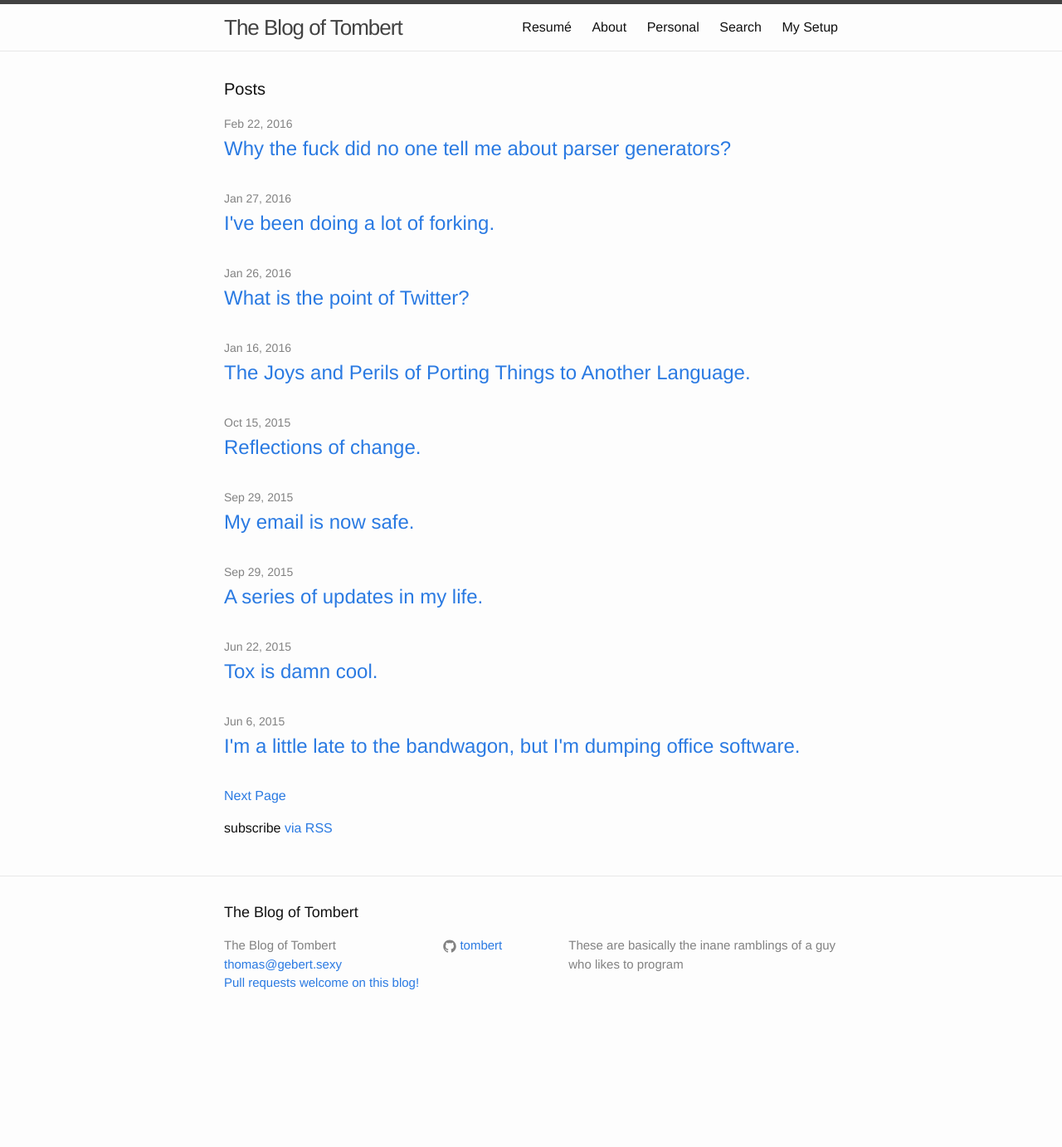
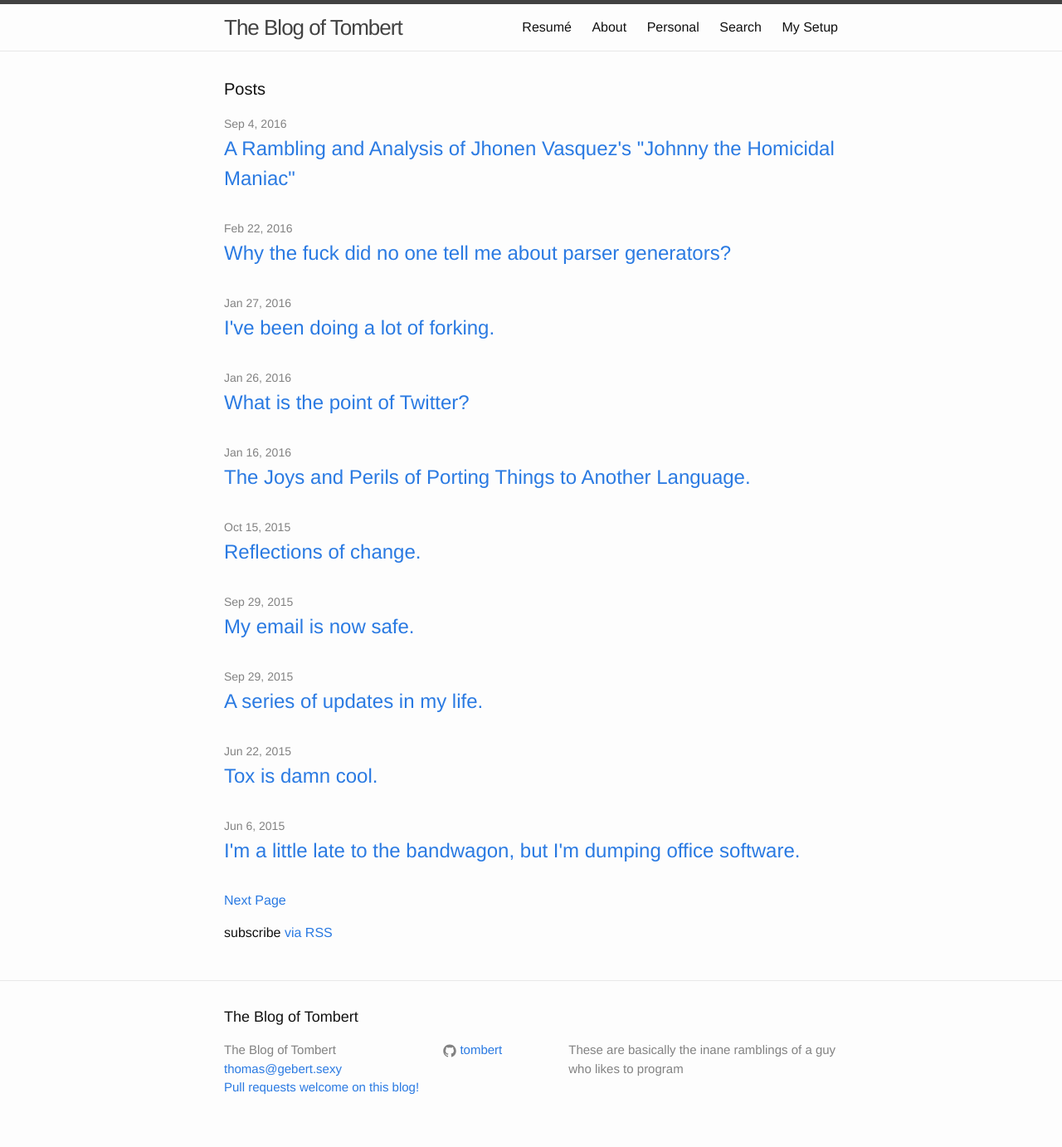
Before and after one commit to Tombert/tombert.github.io2, a Jekyll site: the page built from index.html, in a window 1280 px wide. Shown: the whole page at 83% size. Built offline with Jekyll 4.4.1, drawn with Linux system fonts in a browser that asks for light colours; nearby versions of some CDN libraries; the list of posts is cut into pages by our own code; before the commit the page ends 1256 px from its top, so only the background shows below that.

Commit message:
experiment with another folder

```diff
--- a/_posts/2016-09-04-JTHM-analysis.markdown
+++ b/_posts/2016-09-04-JTHM-analysis.markdown
@@ -1,6 +1,5 @@
 ---
 layout: post
-personal: true
 comments: true
 title:  "A Rambling and Analysis of Jhonen Vasquez's \"Johnny the Homicidal Maniac\""
 date:   2016-09-04 17:46:32
--- a/personal.html
+++ b/personal.html
@@ -9,8 +9,7 @@
   <h1 class="page-heading">Posts</h1>
 
   <ul class="post-list">
-    {% for post in paginator.posts %}
-      {% if post.personal %}
+    {% for post in paginator.personal %}
       <li>
         <span class="post-meta">{{ post.date | date: "%b %-d, %Y" }}</span>
 
@@ -18,7 +17,6 @@
           <a class="post-link" href="{{ post.url | prepend: site.baseurl }}">{{ post.title }}</a>
         </h2>
       </li>
-      {% endif %}
     {% endfor %}
 
       {% if paginator.page != 1 %}
```
